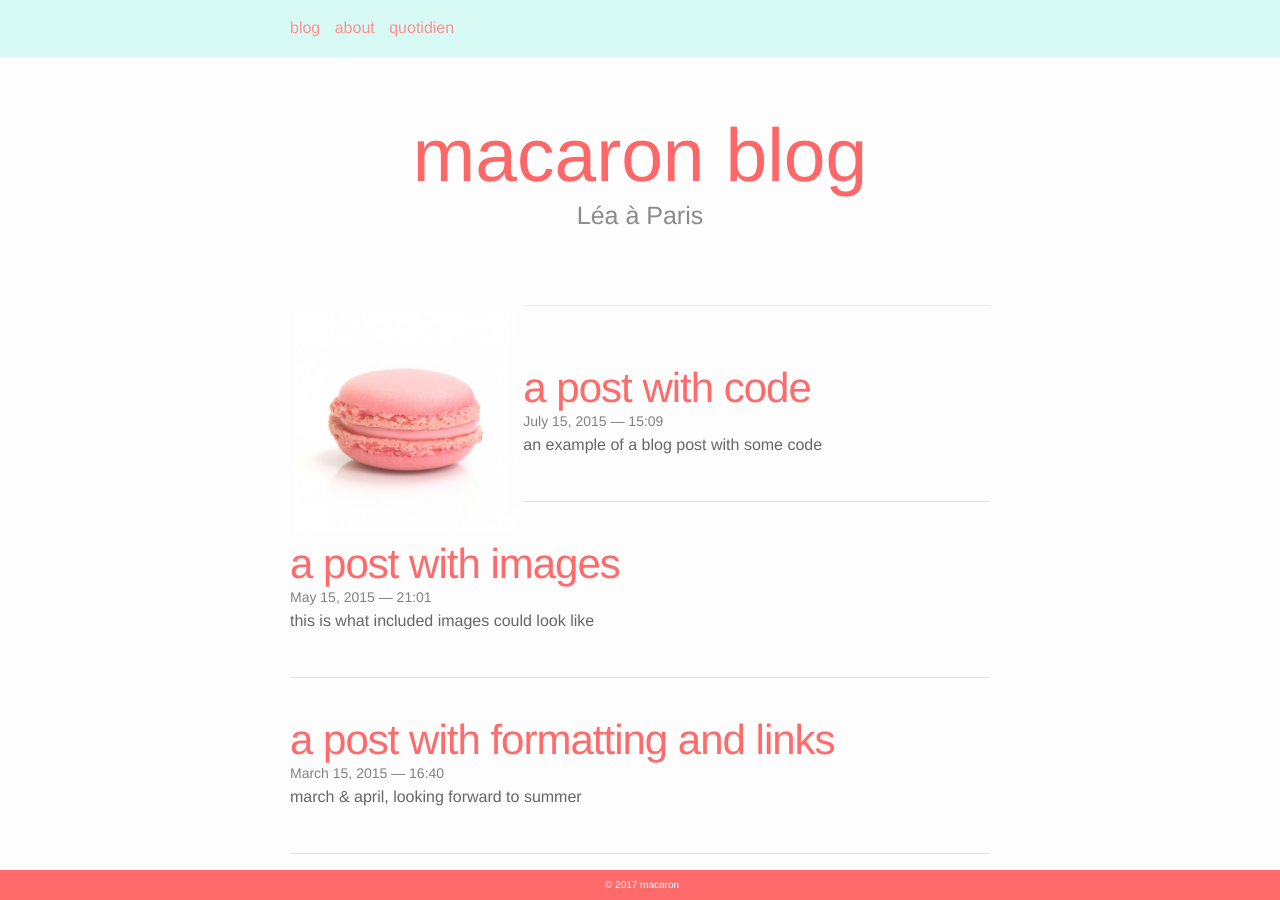
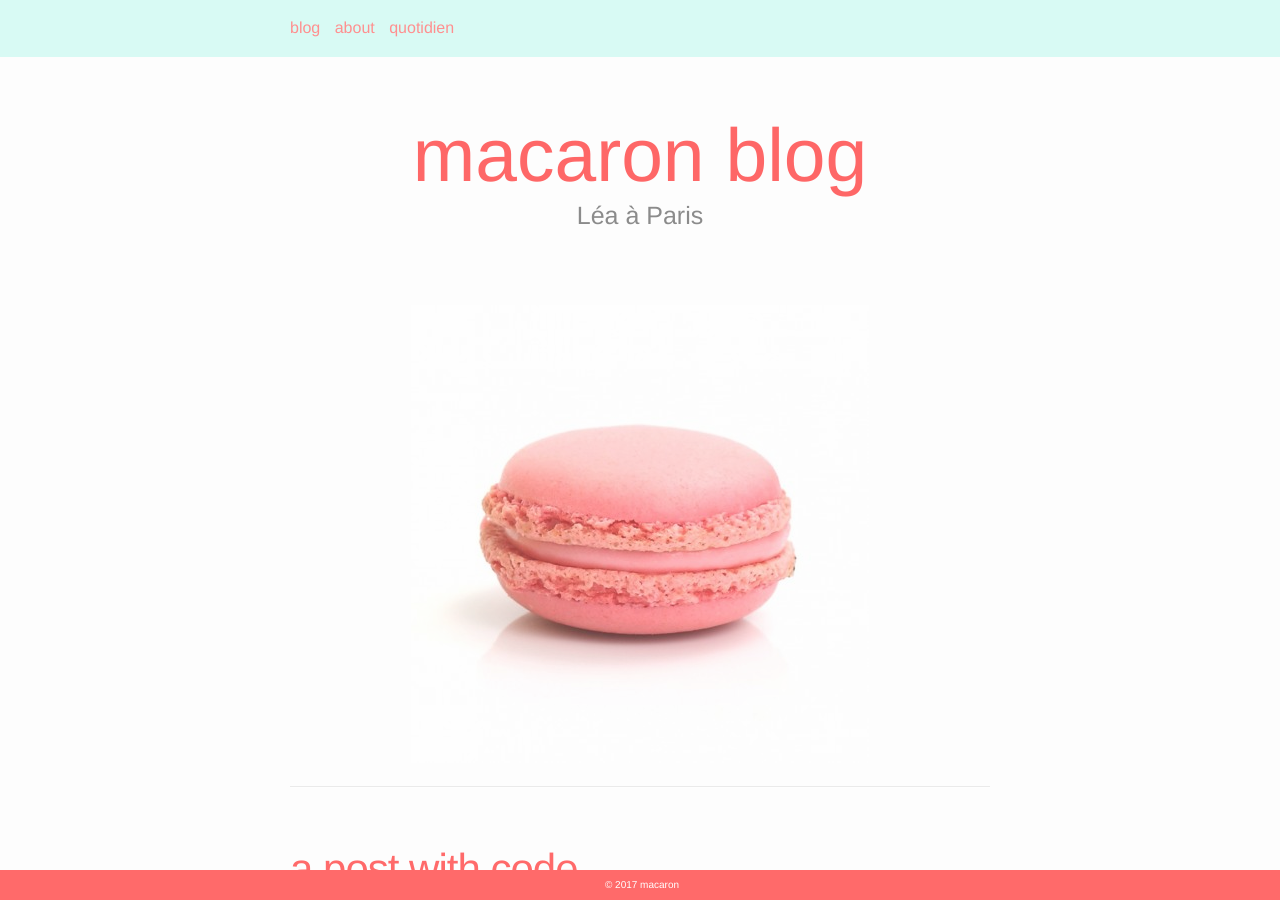
Before and after one commit to earlgreymacaron/earlgreymacaron-oldsitedraft, a Jekyll site: the page built from index.html, in a window 1280 px wide and 900 px high. Built offline with Jekyll 4.4.1, drawn with Linux system fonts in a browser that asks for light colours; nearby versions of some CDN libraries; the list of posts is cut into pages by our own code.

Commit message:
Update index.html

```diff
--- a/index.html
+++ b/index.html
@@ -6,7 +6,7 @@ layout: default
   <h1>macaron blog</h1>
   <h2>Léa à Paris</h2>
   <br/>
-  <img class="col one center" src="/img/pinky.jpg">
+  <img src="/img/pinky.jpg">
   <hr>
   <br/>
 </div>
```
